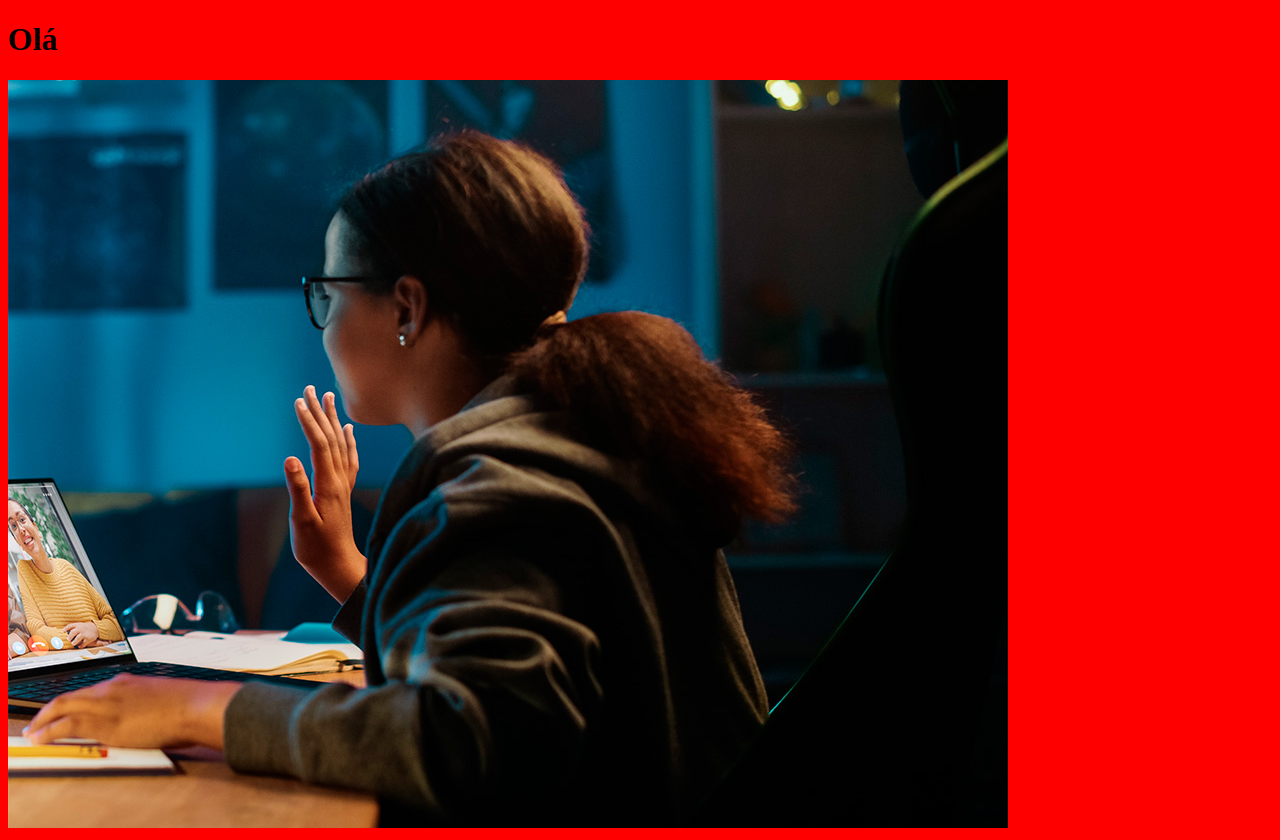
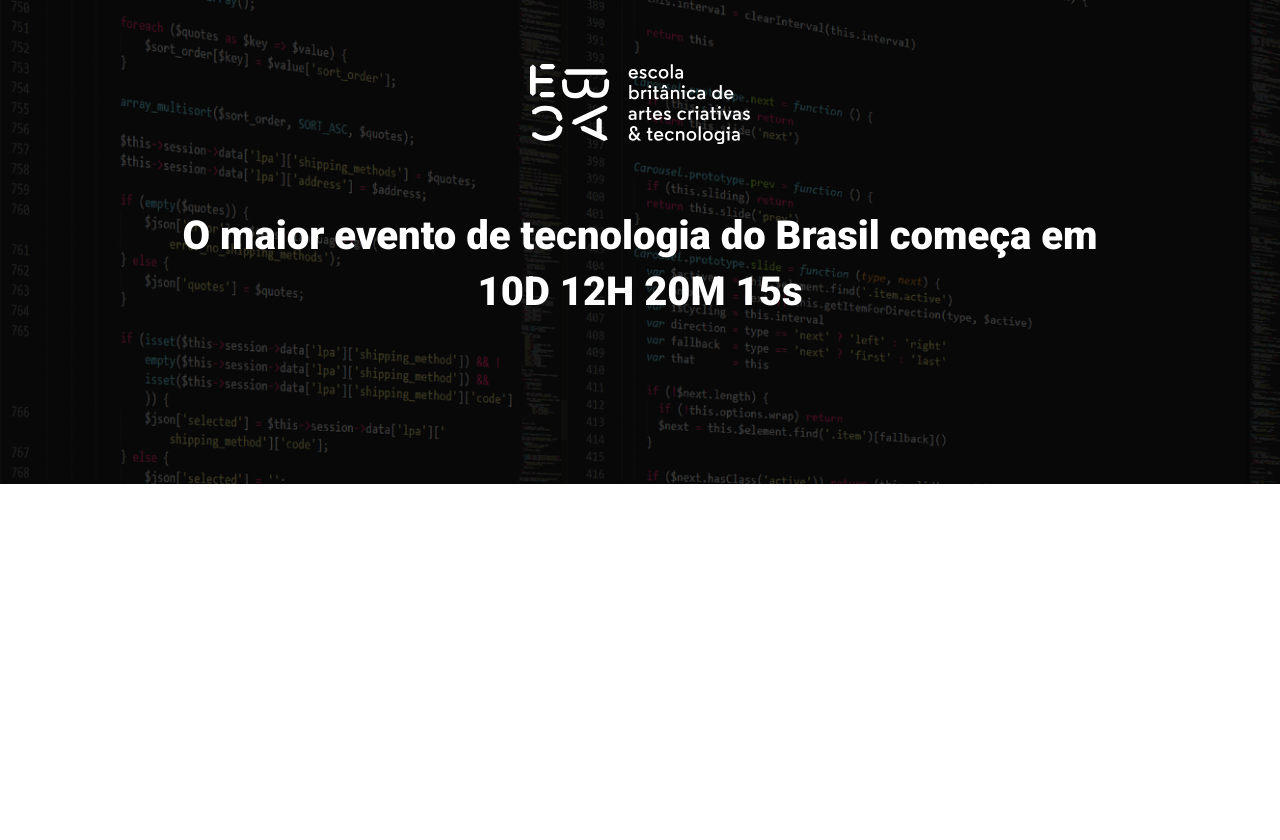
Before and after one commit to SrGuiOliveira/ebac_tech_talks, a website built with Parcel: page src/index.html in a window 1280 px wide. After the commit the page ends 800 px from the top, so only its background shows below. Built offline with nearby package versions, Linux system fonts and the light colour scheme.

Commit message:
Criando o Hero

```diff
--- a/src/index.html
+++ b/src/index.html
@@ -3,12 +3,22 @@
 <head>
     <meta charset="UTF-8">
     <meta name="viewport" content="width=device-width, initial-scale=1.0">
-    <title>EBAC Talks</title>
+    <title>EBAC Tech Talks</title>
+    <link rel="icon" href="./images/ebac_logo.svg">
+    <link rel="preconnect" href="https://fonts.googleapis.com">
+    <link rel="preconnect" href="https://fonts.gstatic.com" crossorigin>
+    <link href="https://fonts.googleapis.com/css2?family=Roboto:wght@400;700;900&display=swap" rel="stylesheet">
     <link rel="stylesheet" href="styles/main.scss">
 </head>
 <body>
-    <h1>Olá</h1>
-    <img src="./images/backend.png" alt="">
+    <header class="hero">
+        <div class="container">
+            <img class="hero__logo" src="./images/ebac_logo.svg" alt="EBAC">
+            <p class="hero__text">
+                O maior evento de tecnologia do Brasil começa em 10D 12H 20M 15s
+            </p>
+        </div>
+    </header>
     <script src="scripts/main.js"></script>
 </body>
 </html>
--- /dev/null
+++ b/src/styles/_hero.scss
@@ -0,0 +1,51 @@
+.hero {
+    padding-top: 64px;
+    padding-bottom: 100px;
+    background-image: url(../images/fundo.png);
+    background-repeat: no-repeat;
+    background-size: cover;
+    position: relative;
+
+    .container {
+        position: relative;
+    }
+
+    &::before {
+        position: absolute;
+        top: 0;
+        left: 0;
+        width: 100%;
+        height: 100%;
+        background-color: #000;
+        content: '';
+        opacity: 0.7;
+    }
+
+    &__text {
+        margin-top: 64px;
+        margin-bottom: 64px;
+        font-size: 40px;
+        line-height: 56px;
+        font-weight: 800;
+        text-align: center;
+    }
+
+    &__logo {
+        margin: 0 auto;
+        height: 80px;
+        display: block;
+    }
+
+    @media (max-width:640px) {
+        padding: 40px 0;
+        &__logo {
+            height: 40px;
+        }
+
+        &__text {
+            font-size: 22px;
+            line-height: 24px;
+            margin: 24px 0;
+        }
+    }
+}
--- a/src/styles/main.scss
+++ b/src/styles/main.scss
@@ -1,3 +1,23 @@
-body {
-    background-color: red;
+@use 'hero';
+
+*{
+    margin: 0;
+    padding: 0;
+    box-sizing: border-box;
+    font-family: Roboto, sans-serif;
+    color: #fff;
 }
+
+.container {
+    max-width: 960px;
+    width: 100%;
+    margin: 0 auto;
+
+    @media (max-width: 640px) {
+        max-width: 80%;
+    }
+
+    @media (max-width: 1024px) {
+        max-width: 90%;
+    }
+}
```
